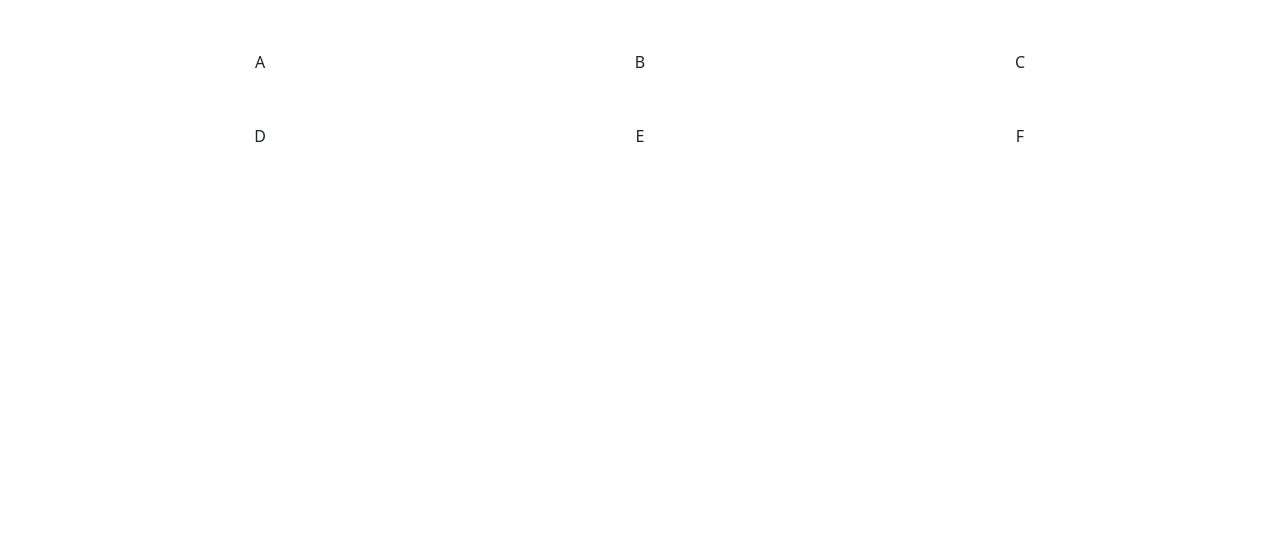
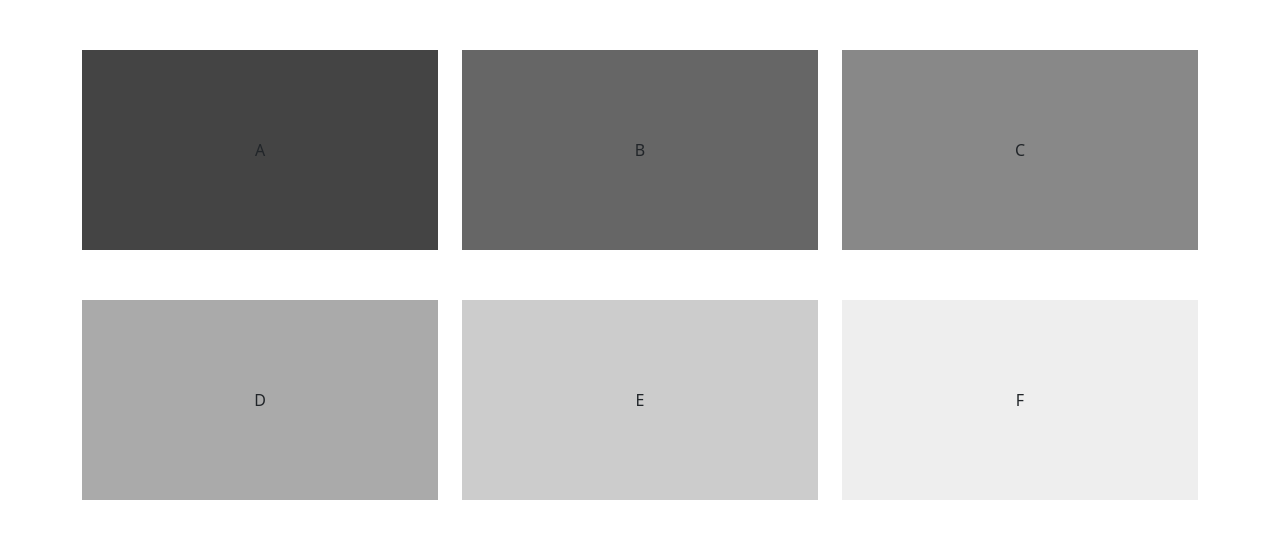
Before and after one commit to terzurumluoglu/drag-and-drop-angular, an Angular app: page / in a window 1280 px wide. Shown: the top 538 px of the page. Built offline with nearby package versions, Linux system fonts and the light colour scheme.

Commit message:
changed html

```diff
--- a/src/app/components/a/a.component.html
+++ b/src/app/components/a/a.component.html
@@ -1 +1,3 @@
-<span [innerHTML]="content"></span>
+<div class="content">
+    <div [innerHTML]="content"></div>
+</div>
--- a/src/app/components/b/b.component.html
+++ b/src/app/components/b/b.component.html
@@ -1 +1,3 @@
-<span [innerHTML]="content"></span>
+<div class="content">
+    <div [innerHTML]="content"></div>
+</div>
--- a/src/app/components/c/c.component.html
+++ b/src/app/components/c/c.component.html
@@ -1 +1,3 @@
-<span [innerHTML]="content"></span>
+<div class="content">
+    <div [innerHTML]="content"></div>
+</div>
--- a/src/app/components/d/d.component.html
+++ b/src/app/components/d/d.component.html
@@ -1 +1,3 @@
-<span [innerHTML]="content"></span>
+<div class="content">
+    <div [innerHTML]="content"></div>
+</div>
--- a/src/app/components/e/e.component.html
+++ b/src/app/components/e/e.component.html
@@ -1 +1,3 @@
-<span [innerHTML]="content"></span>
+<div class="content">
+    <div [innerHTML]="content"></div>
+</div>
--- a/src/app/components/f/f.component.html
+++ b/src/app/components/f/f.component.html
@@ -1 +1,3 @@
-<span [innerHTML]="content"></span>
+<div class="content">
+    <div [innerHTML]="content"></div>
+</div>
```
